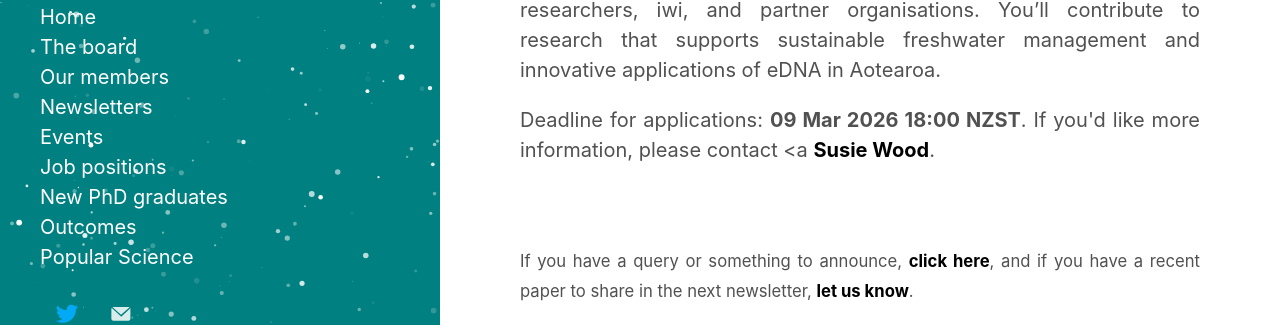
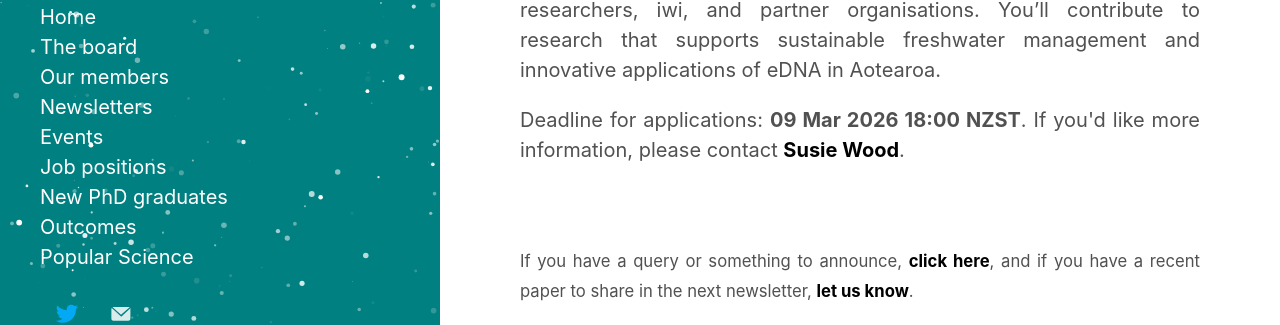
Before and after one commit to sedadna/sedadna.github.io, a Jekyll site: the page built from category/news/26-03.md, in a window 1280 px wide and 900 px high, scrolled down 1768 px. Shown: the part 495-820 px from the top of the window. Built offline with Jekyll 4.4.1, drawn with Linux system fonts in a browser that asks for light colours.

Commit message:
fixed all the little formatting issues

```diff
--- a/category/news/26-03.md
+++ b/category/news/26-03.md
@@ -53,7 +53,7 @@ title: March 2026 Newsletter
 
  <p align="justify">The Postdoc blends hands-on laboratory work, bioinformatic analysis, academic writing, and meaningful collaboration with students, researchers, iwi, and partner organisations. You’ll contribute to research that supports sustainable freshwater management and innovative applications of eDNA in Aotearoa.
 </p>
-<p align="justify">Deadline for applications: <b> 09 Mar 2026 18:00 NZST</b>. If you'd like more information, please contact <a <a href=" susie.wood@lincoln.ac.nz"><b>Susie Wood</b></a>.</p>
+<p align="justify">Deadline for applications: <b> 09 Mar 2026 18:00 NZST</b>. If you'd like more information, please contact <a href=" susie.wood@lincoln.ac.nz"><b>Susie Wood</b></a>.</p>
 
 
 
```
